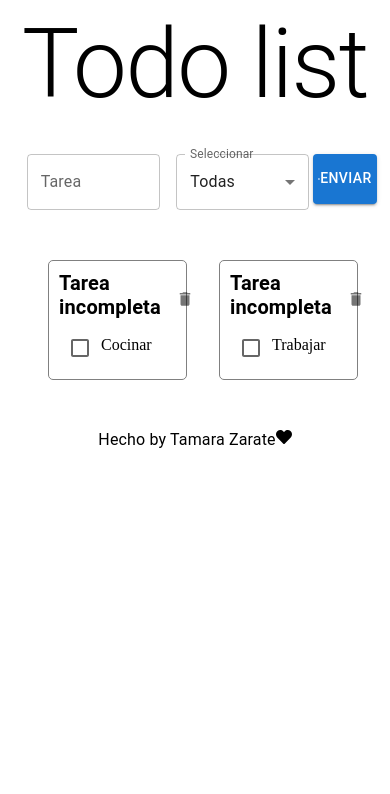
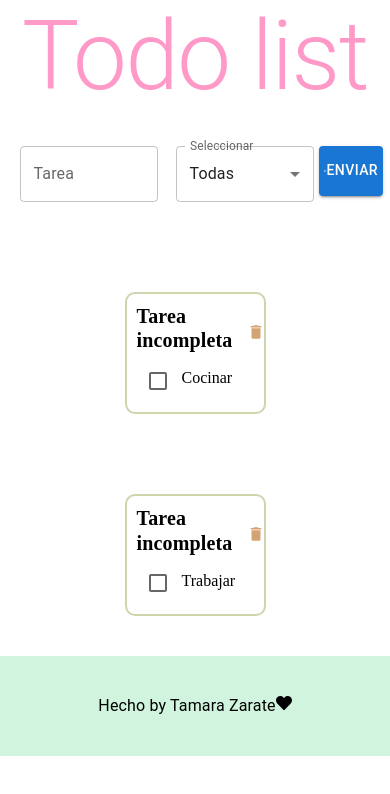
Before and after one commit to taty3385/Proyecto-react-1, a React (Vite) app: page / in a window 390 px wide. Shown: the top 794 px of the page. Built offline with nearby package versions, Linux system fonts and the light colour scheme.

Commit message:
agrego validacion del input vacio

```diff
--- a/src/App.jsx
+++ b/src/App.jsx
@@ -5,6 +5,8 @@ import Form from "./components/Form";
 import ContainerList from "./components/ContainerList";
 import Box from "@mui/material/Box";
 import { useState } from "react";
+import './style.css';
+
 
 function App() {
 
--- a/src/components/Footer.jsx
+++ b/src/components/Footer.jsx
@@ -3,7 +3,7 @@ import { Typography, Box } from '@mui/material';
 
 export default function Footer() {
   return (
-    <Box display="flex" justifyContent="center"  height="100px" alignItems="center">
+    <Box display="flex" justifyContent="center"  height="100px" alignItems="center"  backgroundColor="#D0F4DE">
       <Typography>
         Hecho by Tamara Zarate
         <FaHeart />
--- a/src/components/Form.jsx
+++ b/src/components/Form.jsx
@@ -13,14 +13,25 @@ import { IoMdSend } from "react-icons/io";
 export default function Form({ tareas, setTareas }) {
 
     const [tarea, setTarea] = useState("");
+    const [validation, setValidation] = useState(false);
+    const [mensaje, setMensaje] = useState("")
 
 
 
     const onChange = (e) => {
         setTarea(e.target.value);
+        if (e.target.value.length > 10 ) {
+            setValidation(true);
+        } else {
+            setValidation(false);
+        }
 
     };
     const addTarea = (tarea) => {
+        if (tarea.length > 10 || tarea.length === 0 ) {
+            setMensaje(tarea.length > 10 ? "Excediste los 10 caracteres" : "El campo está vacío");
+            setValidation(true)
+        } else {
             const newTarea = {
                 id: crypto.randomUUID(),
                 nombre: tarea,
@@ -29,22 +40,25 @@ export default function Form({ tareas, setTareas }) {
             setTareas([...tareas, newTarea]);
             localStorage.setItem("tarea", JSON.stringify([...tareas, newTarea]));
             setTarea("")
-
-
+            setValidation(false)
+        }
     };
 
 
 
 
     return (
-        <Box display="flex" width="100%" justifyContent="center">
+        <Box display="flex" width="100%" justifyContent="center" >
             <Box display="flex" width="80%" borderRadius="5px">
                 <Box component="form" width="80%" >
                     <TextField
                         label="Tarea"
                         onChange={onChange}
-                        sx={{ width: "100%" }}
+                        sx={{ width: "100%", backgroundColor: "white" }}
                         value={tarea}
+                        error={validation}
+                        helperText={mensaje}
+
                     />
                 </Box>
                 <FormFilter tareas={tareas} setTareas={setTareas} />
@@ -56,6 +70,7 @@ export default function Form({ tareas, setTareas }) {
                     sx={{ padding: "5px", width: "100%" }}
                     onClick={() => addTarea(tarea)}
                     value={tarea}
+
                 >
                     <IoMdSend />
                     enviar
--- a/src/components/FormFilter.jsx
+++ b/src/components/FormFilter.jsx
@@ -11,8 +11,13 @@ import {
 export default function FormFilter({ setTareas }) {
 
     const [filtro, setFiltro] = useState("Todas");
+
+
+
+
     const handleChange = (e) => {
         setFiltro(e.target.value);
+
 
         const tareasFiltradas = JSON.parse(localStorage.getItem("tarea")).filter(
             (tarea) => {
--- a/src/components/Header.jsx
+++ b/src/components/Header.jsx
@@ -3,8 +3,8 @@ import Typography from '@mui/material/Typography';
 import Box from '@mui/material/Box';
 export default function Header() {
   return (
-    <Box sx={{ display: "flex", alignItems: "center", justifyContent: "center" }}>
-      <Typography variant="h1" gutterBottom>
+    <Box sx={{ display: "flex", alignItems: "center", justifyContent: "center"}}>
+      <Typography variant="h1" gutterBottom color="#FF99C8">
         Todo list
       </Typography>
     </Box>
--- a/src/components/List.jsx
+++ b/src/components/List.jsx
@@ -24,11 +24,11 @@ export default function List({ tareas, setTareas, }) {
     };
 
     return (
-        //
+
         <Box display="flex" flexWrap="wrap" width="100vw" sx={{ justifyContent: "center", marginTop: "50px" }}>
             {tareas.map(tarea => (
-                <Box key={tarea.id} mx={2} border="1px solid gray" borderRadius="5px" padding="10px" width="30%" marginBottom="10px">
-                    <Box backgroundColor="white" display="flex">
+                <Box className="boxs" key={tarea.id} mx={2} border="2px solid #CCD5AE" borderRadius="10px" width="30%" margin="40px" padding="10px">
+                    <Box  backgroundColor="white" display="flex" >
                         <Typography
                             variant="h4"
                             gutterBottom
@@ -36,11 +36,12 @@ export default function List({ tareas, setTareas, }) {
                             fontSize="20px"
                             fontWeight="bold"
                             marginRight="10px"
+                            fontFamily="Eagle Lake"
                         >
                             {tarea.completado ? "Tarea completada" : "Tarea incompleta"}
                         </Typography>
-                        <IconButton aria-label="delete" size="small" onClick={() => handleDelete(tarea.id)}>
-                            <DeleteIcon fontSize="20px" />
+                        <IconButton aria-label="delete" size="small" sx={{color:"#D4A373"}} onClick={() => handleDelete(tarea.id)}>
+                            <DeleteIcon fontSize="20px" color="#D4A373" />
                         </IconButton>
 
 
@@ -48,9 +49,9 @@ export default function List({ tareas, setTareas, }) {
 
                     </Box>
 
-                    <Box display="flex" >
+                    <Box display="flex" backgroundColor="white">
                         <Checkbox {...label} onClick={() => handleComplete(tarea.id)} />
-                        <Box display="flex" alignItems="center">
+                        <Box display="flex" alignItems="center" px="3px">
                             <Typography variant="h7" gutterBottom color="black">{tarea.nombre}</Typography>
                         </Box>
                     </Box>
--- /dev/null
+++ b/src/style.css
@@ -0,0 +1,13 @@
+body{
+    margin : 0px;
+    padding: 0px;
+
+}
+
+
+@media(max-width: 539px){
+ .boxs{
+    width: 50%;
+      margin: 20px
+    }
+}
```
Lines whose indentation alone changed are shown as unchanged.
